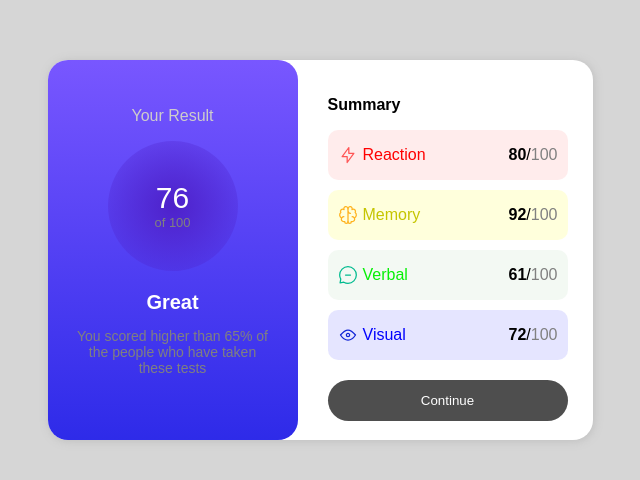
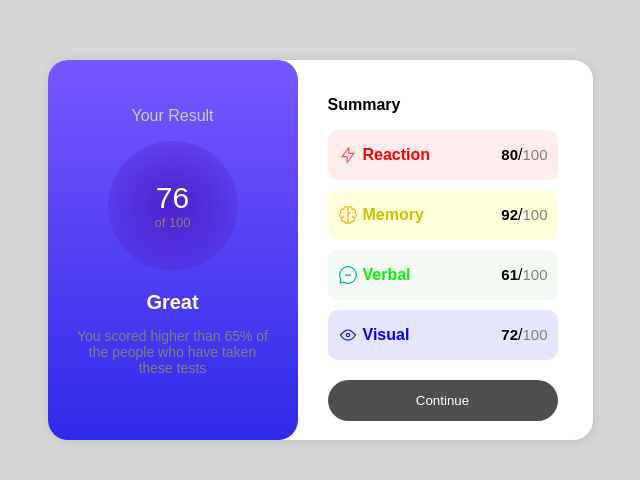
Before and after one commit to kaykedmar/frontendmentor, a plain HTML site: page Results summary/index.html in a window 1280 px wide. Shown: the part 158-638 px from the top of the page, without its empty margins (328-968 px from the left). Drawn offline with Linux system fonts and the light colour scheme.

Commit message:
Update index.html

```diff
--- a/Results summary/index.html
+++ b/Results summary/index.html
@@ -100,13 +100,14 @@
 
     .container {
 
-      width: 240px;
+      width: 230px;
       margin-left: 15px;
     }
 
     .container > p {
       font-weight: 700;
     }
+
 
     .caixa {
       background-color: rgba(255, 5, 5, 0.075);
@@ -115,6 +116,7 @@
       margin-top: 10px;
       cursor: pointer;
     }
+
 
     .caixa-memory {
       background-color: rgba(255, 255, 0, 0.137);
@@ -125,6 +127,7 @@
       cursor: pointer;
     }
 
+
     .caixa-verbal {
       background-color: rgba(0, 128, 0, 0.048);
       margin-top: 10px;
@@ -133,6 +136,7 @@
       margin-top: 10px;
       cursor: pointer;
     }
+
 
     .caixa-visual {
       background-color: rgba(0, 0, 255, 0.103);
@@ -145,27 +149,32 @@
 
     .numero-maior {
       font-weight: 700;
+      font-size: 15px;
     }
 
     .numero-menor {
       color: gray;
+      font-size: 15px;
     }
 
     .reaction {
       color: red;
-
+      font-weight: 600;
     }
 
     .memory {
       color: rgb(197, 197, 0);
+      font-weight: 600;
     }
 
     .verbal {
       color: rgb(6, 240, 6);
+      font-weight: 600;
     }
 
     .visual {
       color: rgb(1, 1, 253);
+      font-weight: 600;
     }
     .name {
       display: flex;
```
